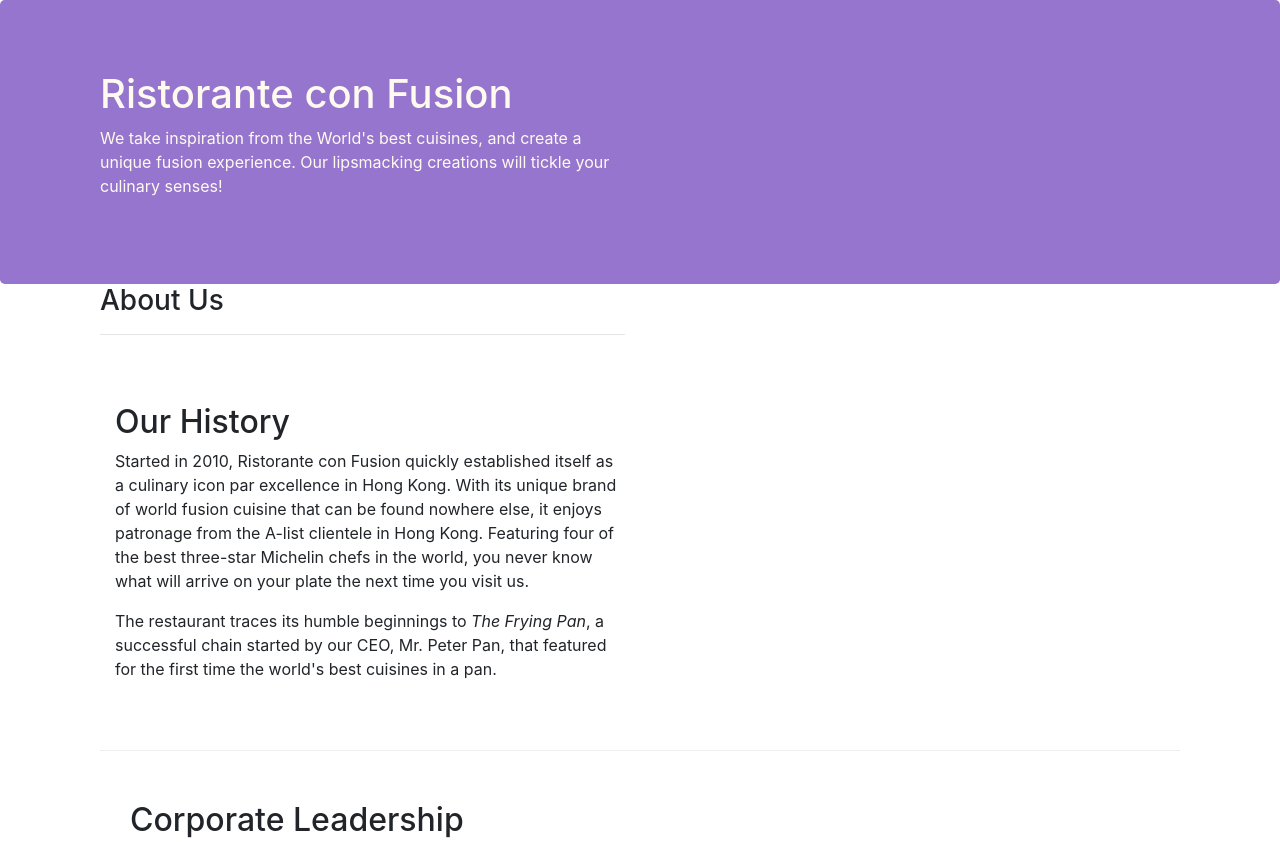
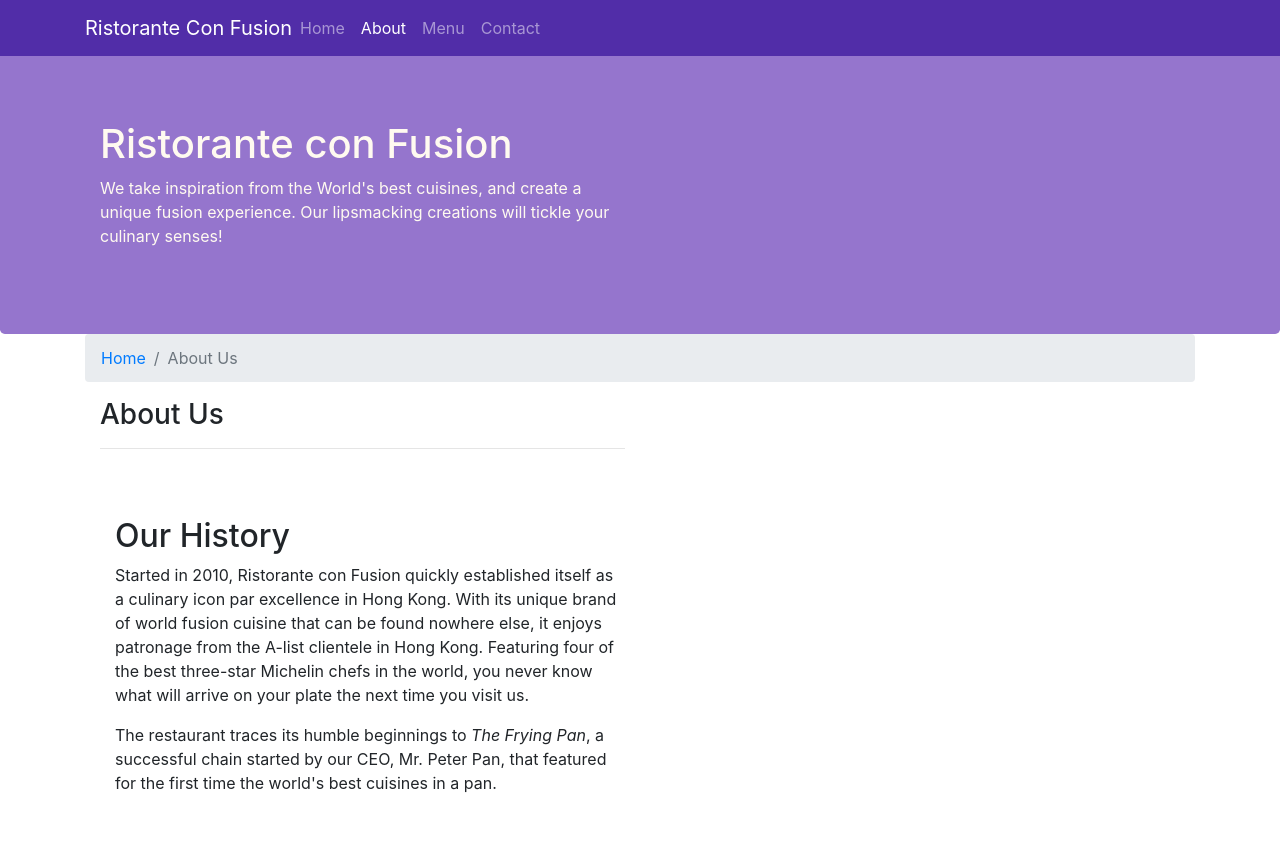
Before and after one commit to olkhl/conFusion, a website: page aboutus.html in a window 1280 px wide. Shown: the top 842 px of the page. Drawn offline with nearby package versions, Linux system fonts and the light colour scheme.

Commit message:
Navbar and breadcrumbs

```diff
--- a/aboutus.html
+++ b/aboutus.html
@@ -14,6 +14,25 @@
 </head>
 
 <body>
+    <nav class="navbar navbar-dark navbar-expand-sm fixed-top">
+        <div class="container">
+            <button class="navbar-toggler" type="button" data-toggle="collapse" data-target="#Navbar">
+                <span class="navbar-toggler-icon"></span>
+            </button>
+            <a class="navbar-brand mr-auto" href="./index.html">
+                Ristorante Con Fusion
+            </a>
+            <div class="collapse navbar-collapse" id="Navbar">
+                <ul class="navbar-nav mr-auto">
+                    <li class="nav-item"><a class="nav-link" href="./index.html">Home</a></li>
+                    <li class="nav-item active"><a class="nav-link" href="#">About</a></li>
+                    <li class="nav-item"><a class="nav-link" href="#">Menu</a></li>
+                    <li class="nav-item"><a class="nav-link" href="#">Contact</a></li>
+                </ul>
+            </div>
+        </div>
+
+    </nav>
 
     <header class="jumbotron">
         <div class="container">
@@ -30,6 +49,10 @@
 
     <div class="container">
         <div class="row row-header">
+            <ol class="col-12 breadcrumb">
+                <li class="breadcrumb-item"><a href="./index.html">Home</a></li>
+                <li class="breadcrumb-item active">About Us</li>
+            </ol>
             <div class="col-12 col-sm-6">
                <h3>About Us</h3>
                <hr>
@@ -73,7 +96,7 @@
                 <div class="col-4 offset-1 col-sm-2">
                     <h5>Links</h5>
                     <ul class="list-unstyled">
-                        <li><a href="#">Home</a></li>
+                        <li><a href="./index.html">Home</a></li>
                         <li><a href="#">About</a></li>
                         <li><a href="#">Menu</a></li>
                         <li><a href="#">Contact</a></li>
--- a/css/styles.css
+++ b/css/styles.css
@@ -28,3 +28,12 @@
     margin: 0px;
     color: #0f0f0f;
 }
+
+body {
+    padding: 50px 0px 0px 0px;
+    z-index: 0;
+}
+
+.navbar-dark {
+    background-color: #512da8;
+}
```
Also changed, not shown: index.html (+19 -1 lines).
